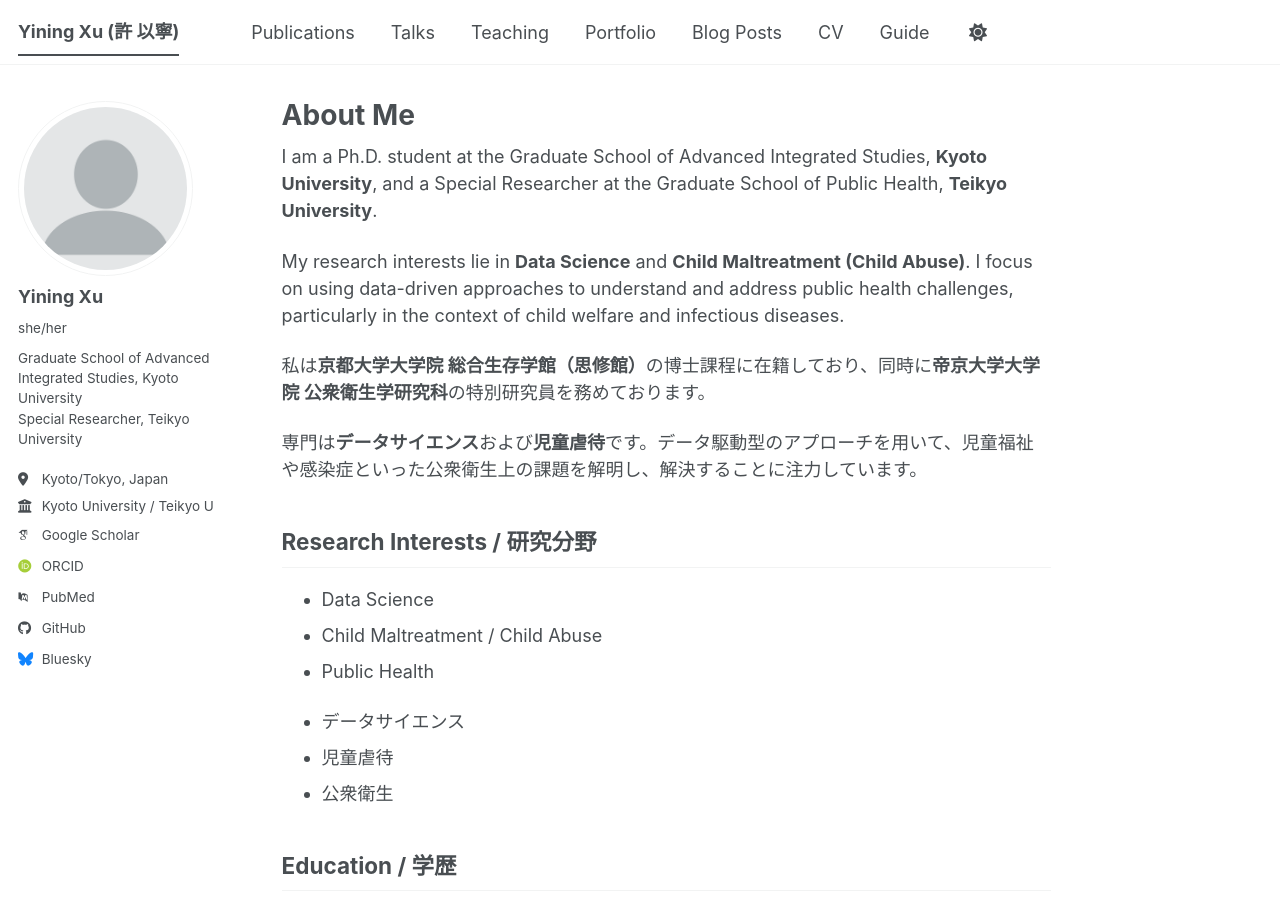
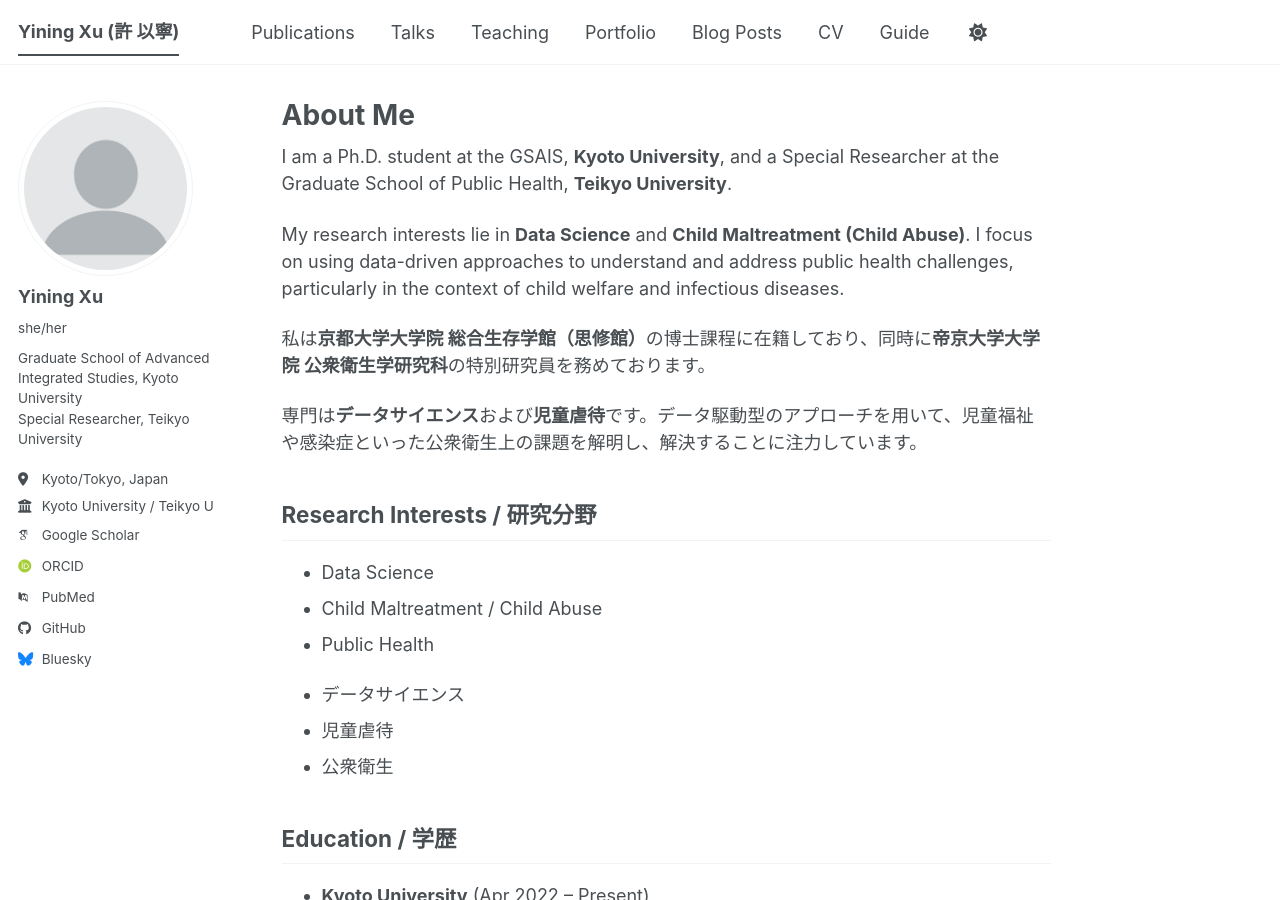
Before and after one commit to IneiHsu/ineihsu.github.io, a Jekyll site: the page built from _pages/about.md, in a window 1280 px wide and 900 px high. Built offline with Jekyll 4.4.1, drawn with Linux system fonts in a browser that asks for light colours; some web fonts are replaced; a script bundle is joined from its source files by our own code; library files that are not in the unit come from our copies.

Commit message:
docs: update about page content

```diff
--- a/_pages/about.md
+++ b/_pages/about.md
@@ -8,7 +8,7 @@
   - /about.html
 ---
 
-I am a Ph.D. student at the Graduate School of Advanced Integrated Studies, **Kyoto University**, and a Special Researcher at the Graduate School of Public Health, **Teikyo University**.
+I am a Ph.D. student at the GSAIS, **Kyoto University**, and a Special Researcher at the Graduate School of Public Health, **Teikyo University**.
 
 My research interests lie in **Data Science** and **Child Maltreatment (Child Abuse)**. I focus on using data-driven approaches to understand and address public health challenges, particularly in the context of child welfare and infectious diseases.
 
```
